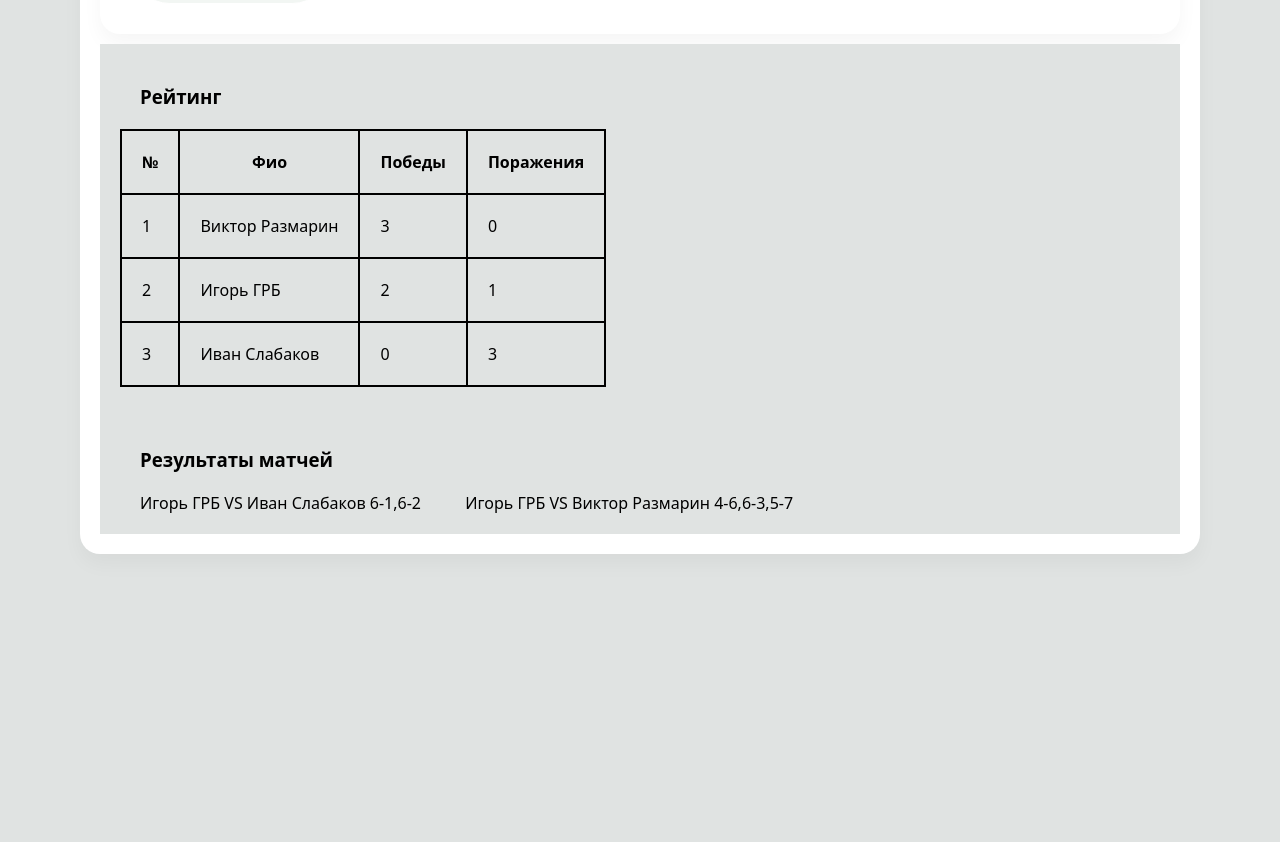
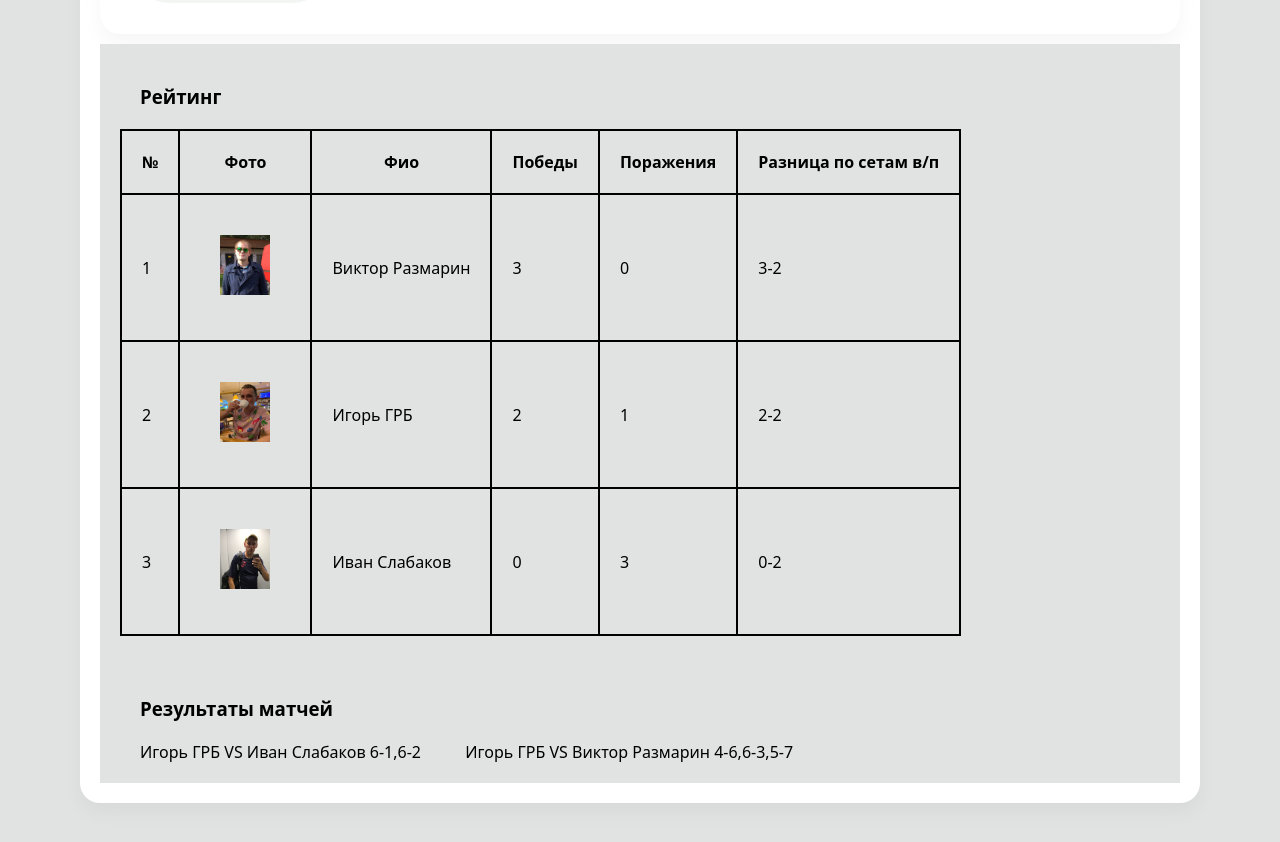
Before and after one commit to 1G000/NevskiyOpen, a React (Create React App) app: page / in a window 1280 px wide. Shown: the part 2429-3271 px from the top of the page. Before the commit the page ends 3113 px from the top, so only its background shows below. Built offline with nearby package versions, Linux system fonts and the light colour scheme.

Commit message:
Добавил пару столбцов в таблицу

```diff
--- a/src/App.js
+++ b/src/App.js
@@ -89,27 +89,41 @@ function App() {
           <table>
             <tr>
               <th>№</th>
+              <th>Фото</th>
               <th>Фио</th>
               <th>Победы</th>
               <th>Поражения</th>
+              <th>Разница по сетам в/п</th>
             </tr>
             <tr>
               <td>1</td>
+              <td>
+                <img width={50} height={60} src={"./img/1.jpg"}></img>
+              </td>
               <td>Виктор Размарин</td>
               <td>3</td>
               <td>0</td>
+              <td>3-2</td>
             </tr>
             <tr>
               <td>2</td>
+              <td>
+                <img width={50} height={60} src={"./img/2.jpg"}></img>
+              </td>
               <td>Игорь ГРБ</td>
               <td>2</td>
               <td>1</td>
+              <td>2-2</td>
             </tr>
             <tr>
               <td>3</td>
+              <td>
+                <img width={50} height={60} src={"./img/3.jpg"}></img>
+              </td>
               <td>Иван Слабаков</td>
               <td>0</td>
               <td>3</td>
+              <td>0-2</td>
             </tr>
           </table>
         </div>
```
